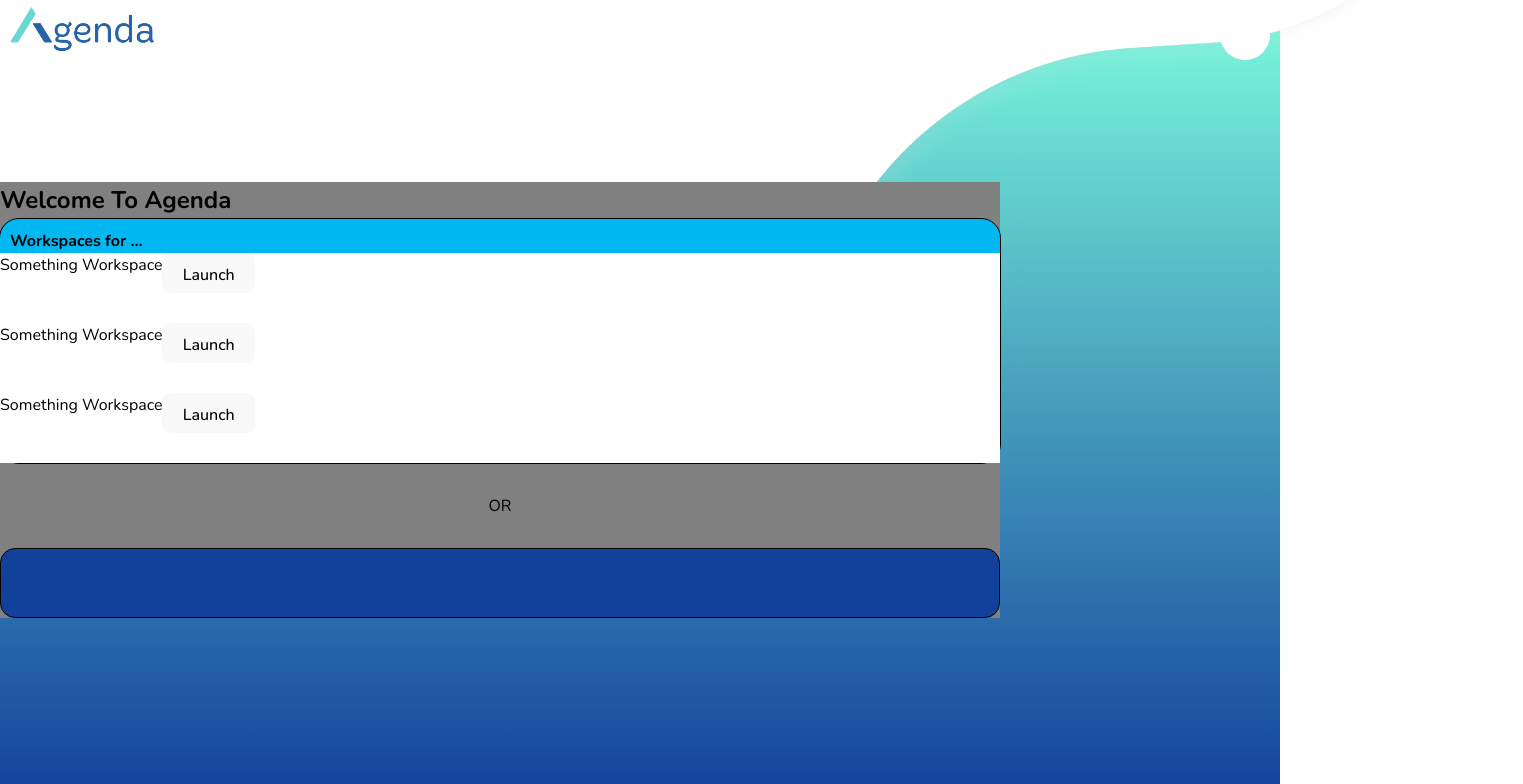
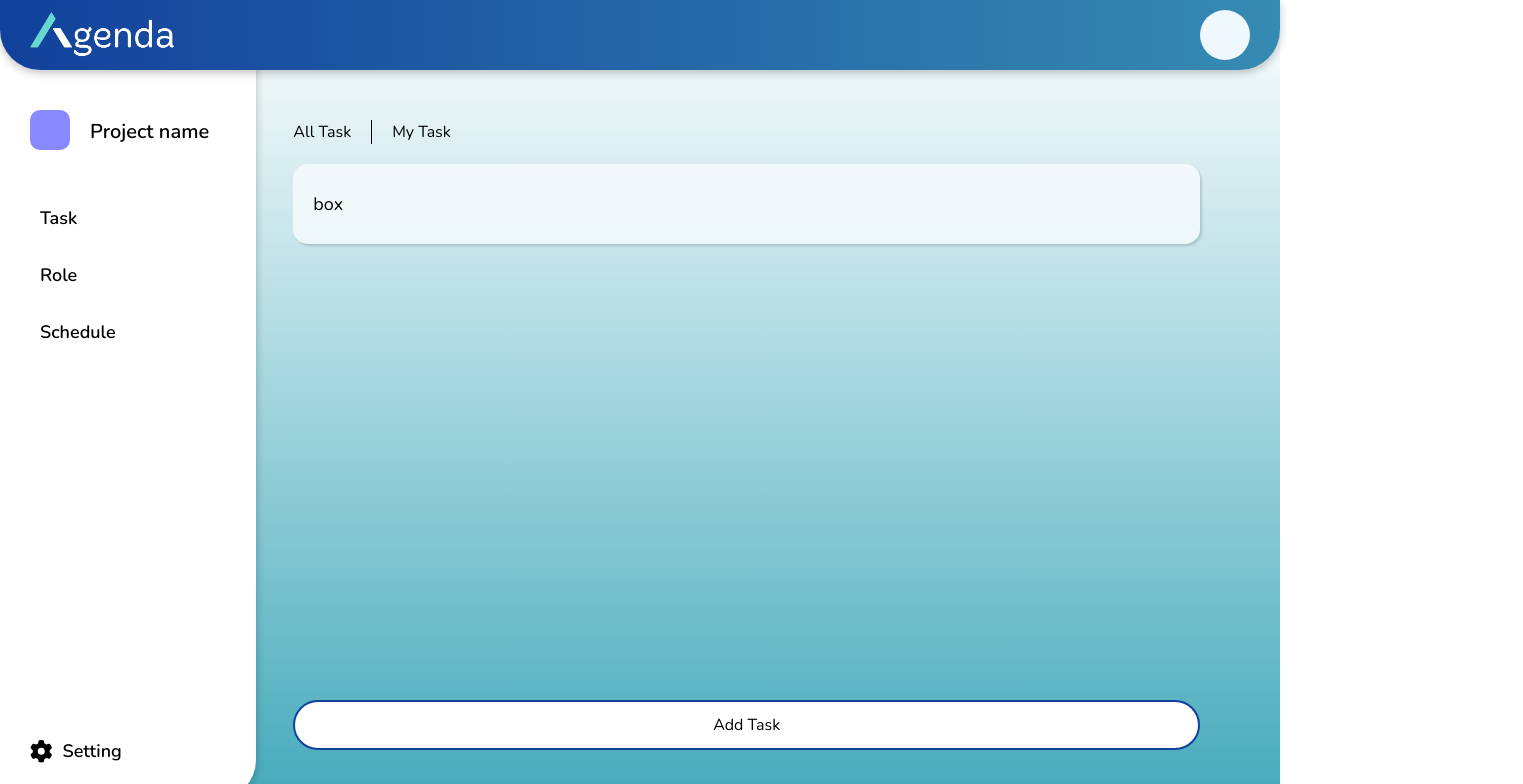
Before and after one commit to ChampMo/Agenda-Progect, a React (Vite) app: page /workspace in a window 1280 px wide. Shown: the top 784 px of the page, 1523 px wide, since content can reach past the window. Built offline with nearby package versions, Linux system fonts and the light colour scheme.

Commit message:
WorkspacePage

```diff
--- a/app/Landing.css
+++ b/app/Landing.css
@@ -39,6 +39,7 @@
 .logo{
     width: 200px;
     object-fit:contain;
+    cursor: pointer;
 }
 .bt-login{
     display: flex;
--- /dev/null
+++ b/app/Workspace.css
@@ -0,0 +1,22 @@
+
+.container-workspace{
+    background: linear-gradient(to bottom, #ffffff, #45AABB);
+    width: 100%;
+    height: 100vh;
+    position: absolute;
+    top: 0;
+    left: 0;
+    display: flex;
+    justify-content: center;
+}
+.container-manu-show{
+    margin: 70px 0 0 0;
+    width: 100%;
+    display: flex;
+}
+.sidebar-box{
+    height: 100%;
+    max-width: 300px;
+    width: 20%;
+    min-width: 200px;
+}
--- /dev/null
+++ b/app/Workspace.jsx
@@ -0,0 +1,26 @@
+import React from 'react'
+import './Workspace.css'
+import Navinwork from '../components/Navinwork.jsx'
+import Sidebar from '../components/Sidebar.jsx'
+import Taskshow from '../components/Taskshow.jsx'
+
+function Workspace() {
+
+
+  return (
+    <>
+    <div className='container-workspace'>
+        <Navinwork/>
+        <Sidebar/>
+        <div className='container-manu-show'>
+          <div className='sidebar-box'></div>
+          <Taskshow/>
+        </div>
+
+    </div>
+
+    </>
+  )
+}
+
+export default Workspace
--- /dev/null
+++ b/components/Navinwork.css
@@ -0,0 +1,23 @@
+.navinwork{
+    display: flex;
+    justify-content: space-between;
+    align-items: center;
+    padding: 20px 30px;
+    padding-top: 30px;
+    background: linear-gradient(to right, #12419C, #368BB2);
+    border-bottom-left-radius: 40px;
+    border-bottom-right-radius: 40px;
+    box-shadow: 0 2px 4px rgba(0, 0, 0, 0.1);
+    position: fixed;
+    width: 100%;
+    height: 70px;
+    z-index: 1000;
+    box-shadow: rgba(0, 0, 0, 0.24) 0px 3px 8px;
+}
+.profile-user{
+    width: 50px;
+    height: 50px;
+    background-color: aliceblue;
+    border-radius: 100%;
+    margin-bottom: 10px;
+}
--- /dev/null
+++ b/components/Navinwork.jsx
@@ -0,0 +1,15 @@
+import React from 'react'
+import './Navinwork.css'
+import loGoW from '../public/images/logo-white.png';
+
+function Navinwork() {
+  return (
+    <>
+    <div className='navinwork'>
+        <img className='logo' src={loGoW} alt='' />
+        <div className='profile-user'></div>
+    </div>
+    </>
+  )
+}
+export default Navinwork
--- /dev/null
+++ b/components/Sidebar.css
@@ -0,0 +1,82 @@
+.sidebar{
+    position: fixed;
+    top: 0;
+    left: 0;
+    height: 100%;
+    max-width: 300px;
+    width: 20%;
+    min-width: 200px;
+    background-color: #ffffff;
+    display: flex;
+    flex-direction: column;
+    justify-content: space-between;
+    border-bottom-right-radius:40px ;
+    padding: 20px 0;
+    padding-top: 70px;
+    z-index: 100;
+    transition: 0.3s ease-in-out;
+    box-shadow: rgba(0, 0, 0, 0.24) 0px 3px 8px;
+}
+.project-info{
+    width: 100%;
+    height: 80px;
+    display: flex;
+    justify-content: flex-start;
+    align-items: center;
+    font-size: 20px;
+    font-weight: 600;
+    padding-left: 30px;
+    padding-right: 10px;
+    margin-top: 20px;
+}
+.profile-project{
+    height: 40px;
+    min-width: 40px;
+    background-color: rgb(136, 136, 255);
+    margin-right:20px ;
+    border-radius: 10px;
+}
+.name-project{
+    width: 200px;
+    height: 40px;
+    display: flex;
+    align-items: center;
+    background: none;
+    border: none;
+    resize: none;
+    font-size: 20px;
+    font-weight: 600;
+    padding-top:8px ;
+}
+::-webkit-scrollbar {
+    background: none;
+}
+
+::-webkit-scrollbar-thumb {
+    background: none;
+}
+.manu-sidebar{
+    padding:0 10px;
+    margin-top: 20px;
+}
+.manu-task, .manu-role, .manu-schedule{
+    display: flex;
+    font-size: 18px;
+    font-weight: 600;
+    color: #000000;
+    align-items: center;
+    padding: 15px 30px;
+    border-radius: 50px;
+    cursor: pointer;
+}
+.setting{
+    display: flex;
+    font-size: 18px;
+    font-weight: 600;
+    align-items: center;
+    padding: 15px 30px;
+    border-radius: 50px;
+    cursor: pointer;
+    width: 150px;
+    gap:10px;
+}
--- /dev/null
+++ b/components/Sidebar.jsx
@@ -0,0 +1,30 @@
+import React from 'react'
+import './Sidebar.css'
+import { FontAwesomeIcon  } from '@fortawesome/react-fontawesome'
+import { faGear } from '@fortawesome/free-solid-svg-icons'
+
+function Sidebar() {
+  return (
+    <>
+    <div className='sidebar'>
+        <div className='top-manu'>
+            <div className='project-info'>
+                <div className='profile-project'>
+
+                </div>
+                <textarea readOnly className='name-project'>Project name</textarea>
+
+            </div>
+            <div className='manu-sidebar'>
+                <div className='manu-task'>Task</div>
+                <div className='manu-role'>Role</div>
+                <div className='manu-schedule'>Schedule</div>
+            </div>
+        </div>
+        <div className="setting"><FontAwesomeIcon icon={faGear} size="lg" /> Setting</div>
+    </div>
+    </>
+  )
+}
+
+  export default Sidebar
--- /dev/null
+++ b/components/Taskshow.css
@@ -0,0 +1,51 @@
+.task-show{
+    display: flex;
+    flex-direction: column;
+    width: 100%;
+    justify-content: space-between;
+}
+.task-box{
+    width: 100%;
+}
+.filter-task{
+    width: 200px;
+    margin: 50px 0 0 80px;
+    display: flex;
+    gap: 20px;
+
+}
+.all-task{
+    border-right: 1px solid #000;
+    padding-right: 20px;
+}
+.container-task{
+    width: 100%;
+}
+.box-task{
+    max-width: 1500px;
+    height: 80px;
+    background-color: rgba(255, 255, 255, 0.7);
+    margin: 20px 80px;
+    padding: 0 20px;
+    font-size: 18px;
+    border-radius: 15px;
+    box-shadow: rgba(0, 0, 0, 0.15) 1.95px 1.95px 2.6px;
+    display: flex;
+    justify-content: space-between;
+    align-items: center;
+}
+.add-task-box{
+    width: 100%;
+}
+.add-task{
+    max-width: 1500px;
+    height: 50px;
+    margin: 0 80px 50px 80px;
+    display: flex;
+    justify-content: center;
+    align-items: center;
+    background-color: #ffffff;
+    border-radius: 50px;
+    border:2px solid #12419C;
+    cursor: pointer;
+}
--- /dev/null
+++ b/components/Taskshow.jsx
@@ -0,0 +1,26 @@
+import React from 'react'
+import './Taskshow.css'
+
+function Taskshow() {
+  return (
+    <>
+    <div className='task-show'>
+        <div className='task-box'>
+            <div className='filter-task'>
+                <div className='all-task'>All Task</div>
+                <div className='my-task'>My Task</div>
+            </div>
+            <div className='container-task'>
+                <div className='box-task'>box</div>
+            </div>
+        </div>
+        <div className='add-task-box'>
+            <div className='add-task'>Add Task</div>
+        </div>
+
+    </div>
+    </>
+  )
+}
+
+  export default Taskshow
--- a/package.json
+++ b/package.json
@@ -10,6 +10,11 @@
     "preview": "vite preview"
   },
   "dependencies": {
+    "@fortawesome/fontawesome-svg-core": "^6.5.2",
+    "@fortawesome/free-brands-svg-icons": "^6.5.2",
+    "@fortawesome/free-regular-svg-icons": "^6.5.2",
+    "@fortawesome/free-solid-svg-icons": "^6.5.2",
+    "@fortawesome/react-fontawesome": "^0.2.0",
     "react": "^18.2.0",
     "react-dom": "^18.2.0"
   },
--- a/src/App.jsx
+++ b/src/App.jsx
@@ -3,13 +3,16 @@
 import Landing from '../app/Landing.jsx';
 import Login from '../app/Login.jsx';
 import AllWork from '../app/AllWork.jsx';
+import Workspace from '../app/Workspace.jsx';
 
 function App() {
   return (
     <>
     {/* <Landing/> */}
     {/* <Login/> */}
-    <AllWork/>
+    {/* <AllWork/> */}
+    {/* <AllWork/> */}
+    <Workspace/>
     </>
   );
 }
```
Also changed, not shown: public/images/logo-white.png (added), 1 other file (tests, documents, lock files or other folders).
